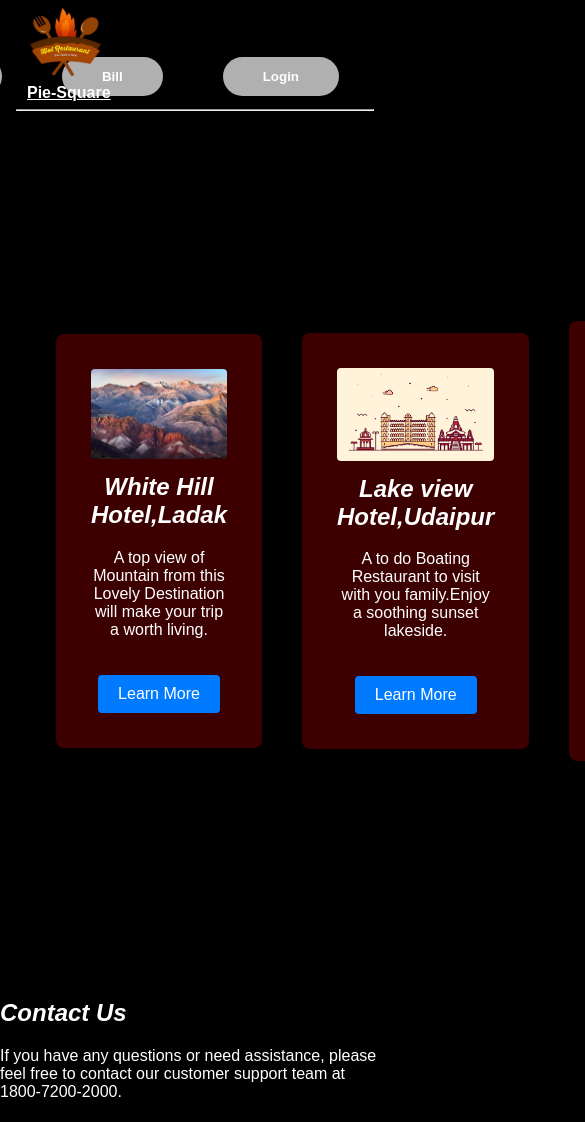
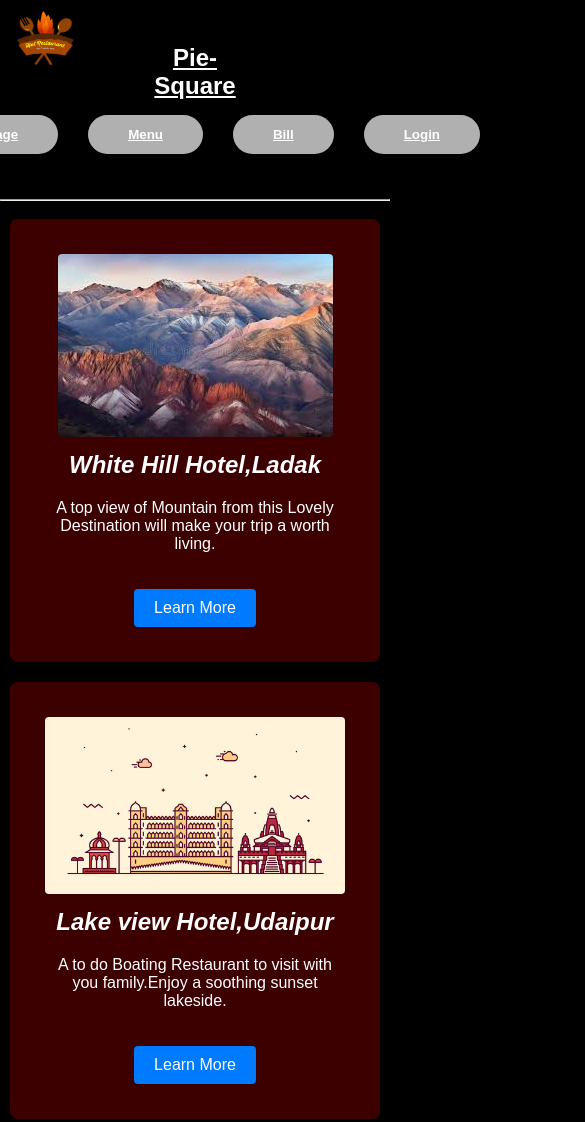
Before and after one commit to Vivekkataria18/restaurant-webpage, a plain HTML site: page index.html in a window 390 px wide. Shown: the top 1122 px of the page, 585 px wide, since content can reach past the window. Before the commit the page ends 1101 px from the top, so only its background shows below. Drawn offline with Linux system fonts and the light colour scheme.

Commit message:
Update index.html

```diff
--- a/index.html
+++ b/index.html
@@ -5,81 +5,76 @@
     <meta name="viewport" content="width=device-width, initial-scale=1.0">
     <title>Homepage</title>
     <style>
+        /* Common styles for all screen sizes */
         body {
             background-color: black;
             color: white;
             font-family: Arial, sans-serif;
             margin: 0;
             padding: 0;
-    height: 100vh;
-    /* width: 100%; */
             position: relative;
         }
+
         h1 {
-    position: relative;
-    text-align: left;
-    font-size: 16px;
-    bottom: -50px;
-    margin: 0 11px;
+            text-align: left; /* Center the text */
+            font-size: 17px;
+            margin-top: 10px; /* Add margin to separate from the image */
+            padding: 0px 125px;
             text-decoration: underline;
         }
-    h2{
+
+        h2 {
             font-style: italic;
+            text-align: center;
         }
+
         header {
             background-color: #000000;
             color: #ffffff;
-        text-align: left;
+            /* text-align: center; Center header content */
             padding: 1rem;
+            position: relative;
         }
 
         .header-image-Left {
-        max-width: 100px; /* Set the maximum width of the center image */
-        height: auto;
-        position: absolute; /* Position the image absolutely */
+            max-width: 140px;
+            /* height: auto; */
+            position: absolute;
             padding: 0px -15px;
-        top: -1%; /* Center the image vertically */
-        left: 15px; /* Center the image horizontally */
-        border-image: 100px;
-        /*transform: translate(-20%, -20%); /* Center the image perfectly */
+            top: -1%;
+            left: 5px;
         }
 
         .button-container {
             display: flex;
-        left: 15px;
             align-items: right;
             justify-content: right;
             padding: 5px;
         }
-    .button-card {
-        display: flex;
-        align-items: center;
-        justify-content: none;
-        padding: 0px;
-        margin: 20px 80px;
-    }
+
         .header-button {
             background-color: #b0b0b0;
-    text-size-adjust: auto;
             color: white;
             font-weight: bold;
             border: none;
             border-radius: 20px;
             padding: 12px 40px;
-    margin: 0 30px;
+            margin: 0 10px;
             cursor: pointer;
             position: left;
             transition: background-color 0.3s;
         }
+
         .header-button:hover {
             background-color: #aa7777;
         }
+
         .container {
             display: flex;
-        justify-content: flex-start; /* Align card to the left */
+            flex-wrap: wrap; /* Allow cards to wrap to the next line on small screens */
+            justify-content: flex-start;
             align-items: center;
-        height: 100vh;
-        padding-left: 20px; /* Optional padding for left alignment */
+            padding-left: 20px;
         }
 
         .card {
@@ -88,11 +83,11 @@
             border-radius: 8px;
             padding: 35px;
             margin: 20px 20px;
-            max-width: 180px;
-            max-height: 450px;
+            max-width: 250px; /* Set a fixed width for all cards */
             text-align: center;
-            max-width: 250px;
+            flex: 1; /* Distribute cards equally in a row */
         }
+
         .card:hover {
             background-color: #740000;
         }
@@ -126,28 +121,75 @@
         .button:hover {
             background-color: #0056b3;
         }
+
         footer {
             background-color: #000000;
             color: #ffffff;
             text-align: center;
             padding: 20px;
         }
+
+        /* Responsive styles for smaller screens (e.g., mobile devices) */
+        @media screen and (max-width: 768px) {
+            h1 {
+                text-align: center;
+                font-size: 24px;
+                bottom: 0;
+            }
+            h2 {
+                text-align: center;
+            }
+
+            header {
+                text-align: center;
+            }
+
+            .header-image-Left {
+                max-width: 80px;
+            }
+
+            .button-container {
+                justify-content: center;
+                margin: 10px 0; /* Adjust margin as needed */
+            }
+
+            .header-button {
+                margin: 0 15px;
+            }
+
+            .container {
+                padding-left: 0;
+            }
+
+            .card {
+                max-width: 100%;
+                margin: 10px;
+            }
+
+            footer {
+                background-color: #000000;
+                color: #ffffff;
+                text-align: center;
+                padding: 20px;
+            }
+        }
     </style>
 </head>
 <body>
     <header>
         <br>
-        <img src="logo.png" alt="Center Image" class="header-image-Left" />
-        <h1>Pie-Square</h1>
-        <!-- <br> -->
+        <img src="logo.png" alt="Center Image" class="header-image-Left" /><h1>Pie-Square</h>
+
+
             <div class="button-container">
-                <button class="header-button" onclick="window.location.href = 'Homepage.html'">Homepage</button>
+                <button class="header-button" onclick="window.location.href = 'index.html'">Homepage</button>
                 <button class="header-button" onclick="window.location.href = 'menu1.html'">Menu</button>
                 <button class="header-button" onclick="window.location.href = 'Bill.html'">Bill</button>
                 <button class="header-button" onclick="window.location.href = 'login.html'">Login</button>
             </div>
+    </header>
         <hr>
-            <section>
+
             <div class="container">
                 <div class="card">
                     <img src="ladak.jpeg" alt="Image">
@@ -177,7 +219,7 @@
 
             </div>
             </section>
-        </header>
+            <footer>
                 <section id="contact">
                     <h2>Contact Us</h2>
                     <p>If you have any questions or need assistance, please feel free to contact our customer support team at 1800-7200-2000.</p>
```
Lines whose indentation alone changed are shown as unchanged.
